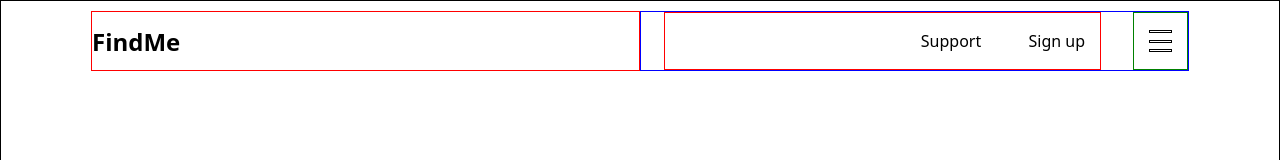
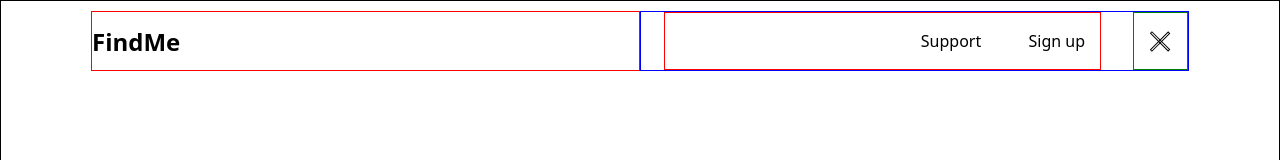
Before and after one commit to sirEmmyUche/findme, a React (Vite) app: page / in a window 1280 px wide. Shown: the top 160 px of the page. Built offline with nearby package versions, Linux system fonts and the light colour scheme.

Commit message:
adding navbar

```diff
--- a/src/App.css
+++ b/src/App.css
@@ -78,6 +78,7 @@ nav{
   border: 1px solid green;
   padding: 0.2em;
   width: 10%;
+  position:relative;
   margin-left: 2em;
   cursor: pointer;
   display: flex;
@@ -90,15 +91,22 @@ nav{
   border: 1px solid black;
   width: 50%;
   height: 3px;
-  margin: 0.2em;
+  margin: 3px 0;
   background-color: transparent;
 }
-/* .menubar div:nth-child(2){
-  border: 1px solid ;
-  width: 50%;
-  height: 3px;
-  background-color: transparent;
-} */
+.menubar div:nth-child(1){
+  position: absolute;
+  top:5;
+  transform:rotate(45deg)
+}
+.menubar div:nth-child(2){
+ display:none;
+ }
+ .menubar div:nth-child(3){
+  position: absolute;
+  top: 5;
+  transform:rotate(-45deg)
+ }
 
 .header_description h1{
   /* color:var(--main-text-color); */
```
Also changed, not shown: src/layouts/visitors.jsx (line endings or trailing spaces).
